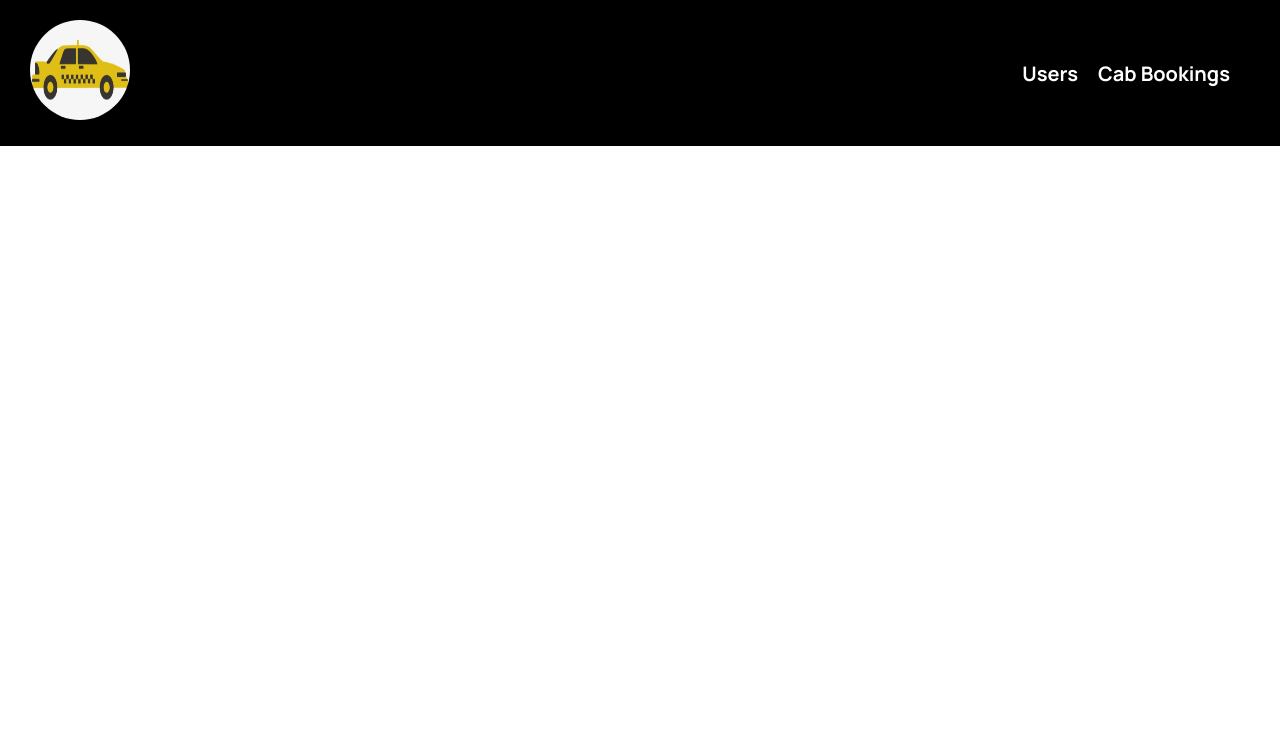
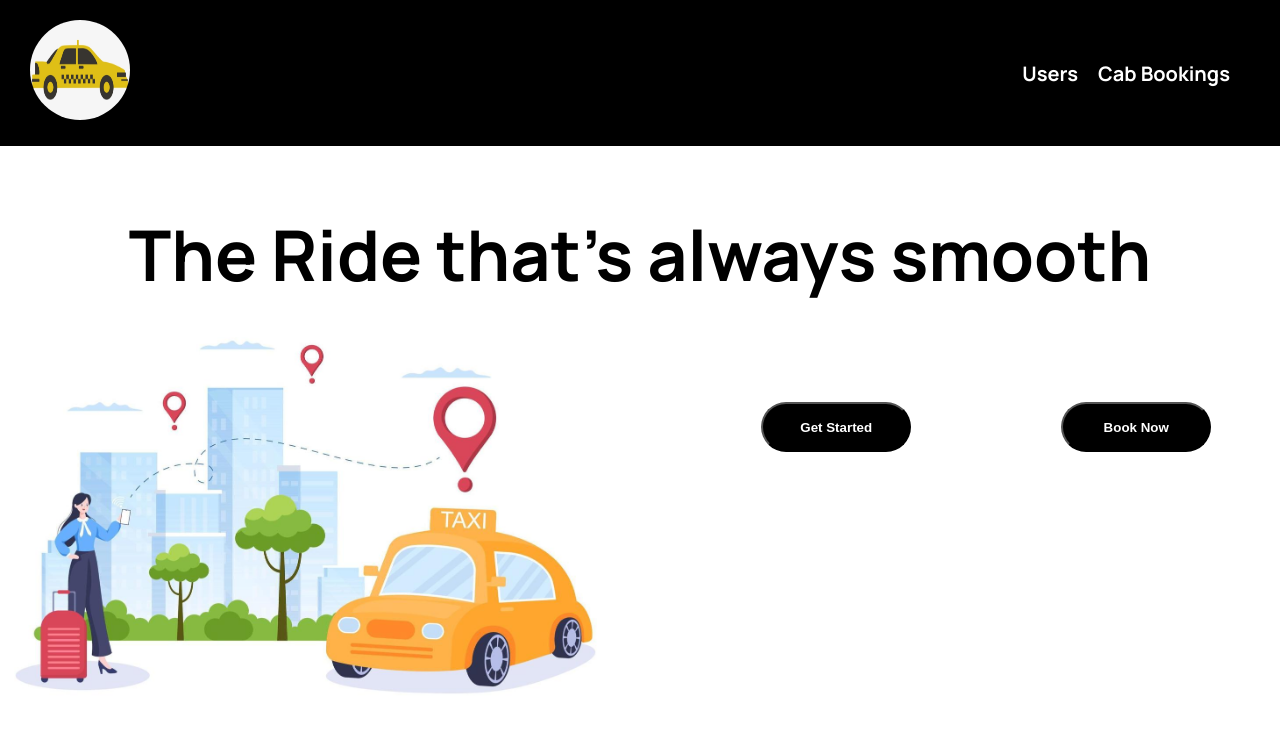
Before and after one commit to SANYA12SHARMA/2110996018_Scaler_Assignment, a React (Create React App) app in the folder client/: page / in a window 1280 px wide. Before the commit this address had no page. Shown: the top 732 px of the page. Built offline with nearby package versions, Linux system fonts and the light colour scheme.

Commit message:
Basic Frontend Ui created.

```diff
--- a/client/package.json
+++ b/client/package.json
@@ -8,6 +8,7 @@
     "@testing-library/user-event": "^13.5.0",
     "react": "^18.2.0",
     "react-dom": "^18.2.0",
+    "react-icons": "^5.0.1",
     "react-router-dom": "^6.22.3",
     "react-scripts": "5.0.1",
     "web-vitals": "^2.1.4"
--- a/client/src/App.css
+++ b/client/src/App.css
@@ -34,3 +34,28 @@ nav ul {
 nav li {
   margin-right: 20px;
 }
+.container{
+  width: 100%;
+  margin: auto;
+}
+.heading{
+  text-align: center;
+  margin-top: 60px;
+  font-size: 70px;
+
+}
+.home_logo{
+  width:100%;
+    height:430px;
+    display: flex;
+}
+.btn{
+  width: 150px;
+  height: 50px;
+  margin-left: 150px;
+  margin-top: 100px;
+  border-radius: 50px;
+  background-color: black;
+  color:white;
+  font-weight: bold;
+}
--- /dev/null
+++ b/client/src/pages/Home.jsx
@@ -0,0 +1,24 @@
+import React from 'react';
+import logo1 from '../assets/images/logo1.jpg';
+import { Link } from 'react-router-dom';
+const Home = () => {
+  return (
+    <>
+        <section>
+        <div className='container'>
+        <h2 className='heading'>
+            The Ride that's always smooth
+        </h2>
+        <div className='home_logo'>
+        <img src={logo1} alt=""/>
+        <Link to='/'><button className='btn'> Get Started</button></Link>
+        <Link to='/bookings'><button className='btn'>Book Now</button></Link>
+        </div>
+        </div>
+        </section>
+    </>
+
+  )
+}
+
+export default Home
--- a/client/src/routes/Routers.jsx
+++ b/client/src/routes/Routers.jsx
@@ -2,10 +2,13 @@ import React from 'react'
 import Bookings from '../pages/Bookings'
 import Users from '../pages/Users'
 import {Route,Routes} from 'react-router-dom';
+import Home from '../pages/Home';
 const Routers = () => {
   return (
     <Routes>
       <Route path="/users" element={<Users/>}/>
+      <Route path="/" element={<Home/>}/>
+      <Route path="/home" element={<Home/>}/>
       <Route path="/bookings" element={<Bookings/>}/>
     </Routes>
   )
```
Also changed, not shown: client/src/assets/images/logo1.jpg (added), 1 other file (tests, documents, lock files or other folders).
